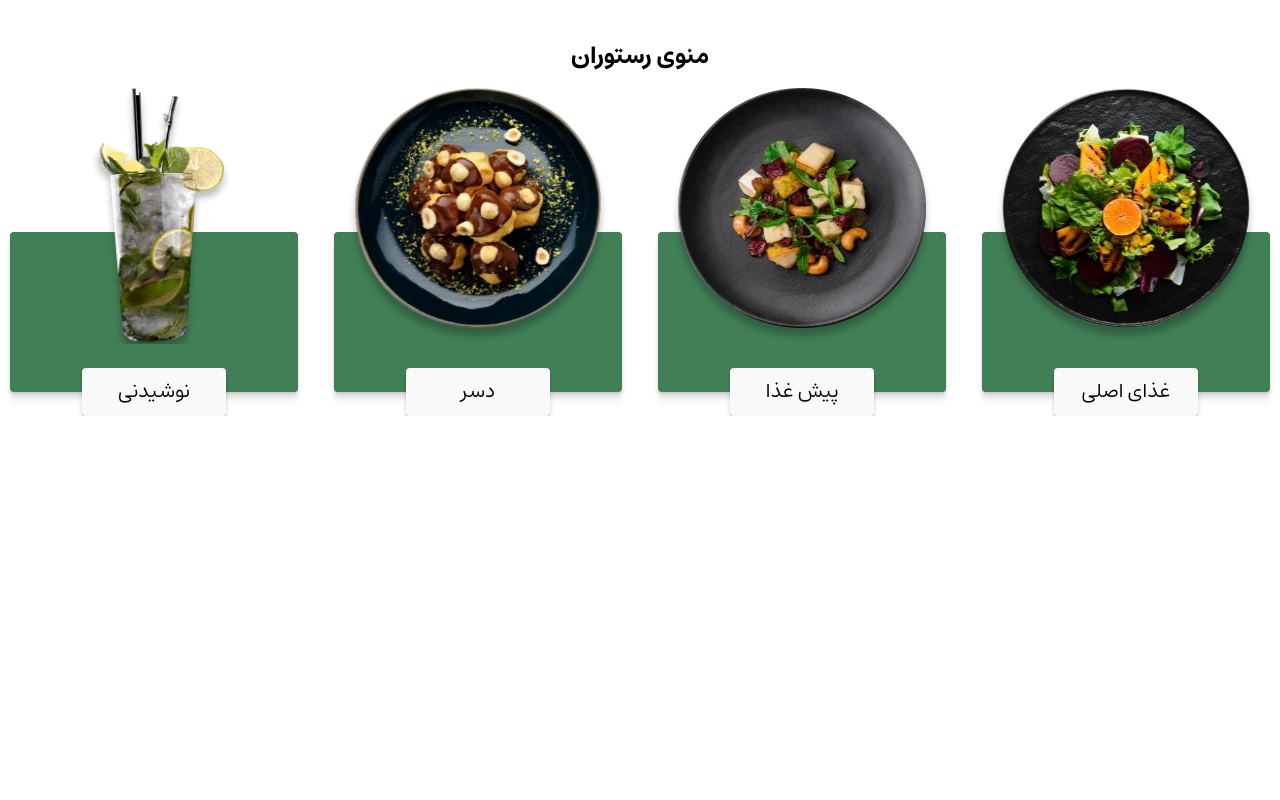
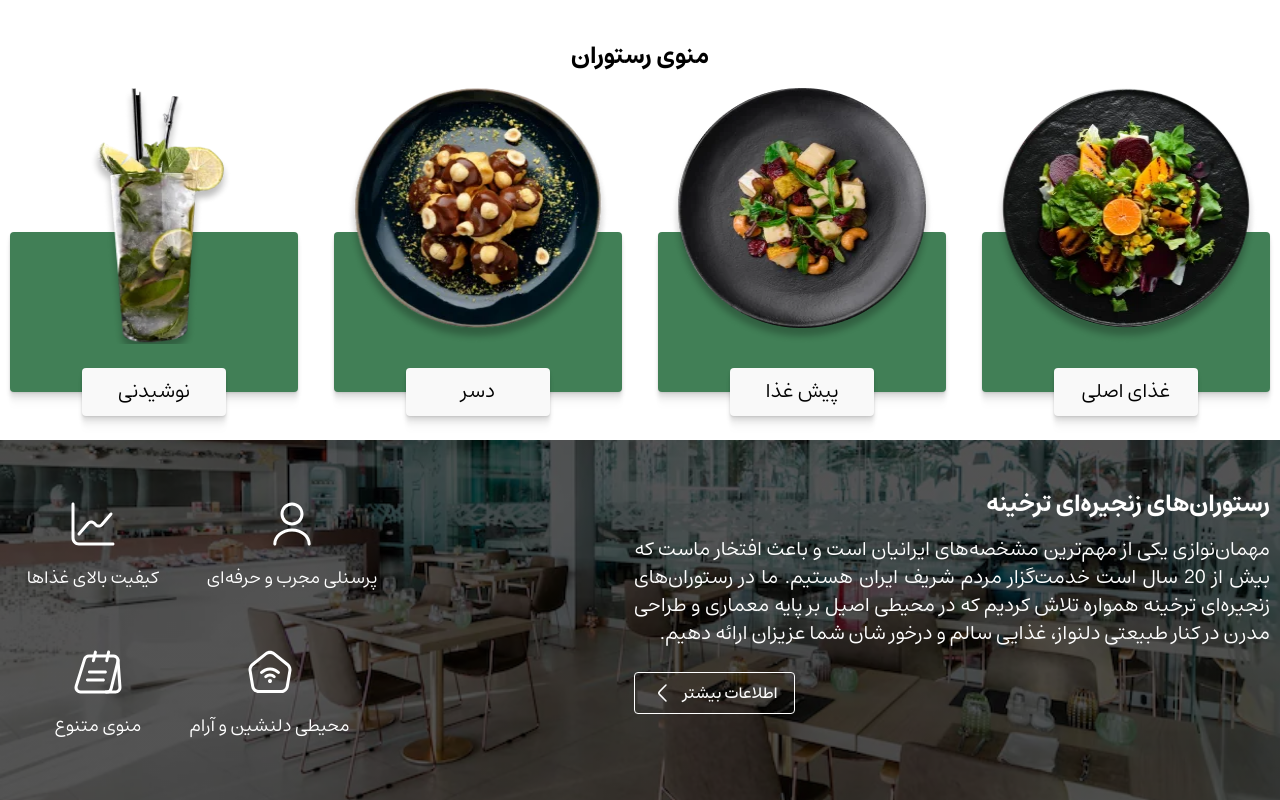
Before and after one commit to hhznmrnayeri/tarkhine-typescript, a React (Vite) app: page / in a window 1280 px wide. Shown: the part 444-1244 px from the top of the page. Before the commit the page ends 860 px from the top, so only its background shows below. Built offline with nearby package versions, Linux system fonts and the light colour scheme; data requests are answered from the project's data file.

Commit message:
build: :lipstick: create Intro section in home page
create Intro section with Icons in home page

import to home page

```diff
--- /dev/null
+++ b/src/assets/svg/DiagramIcon.tsx
@@ -0,0 +1,15 @@
+import { Icon } from "../../types/Icons.types";
+export default function DiagramIcon({ size }: Icon): React.ReactNode {
+  return (
+    <svg className={`${size}`} fill="none" viewBox="0 0 48 48">
+      <path
+        fill="currentColor"
+        d="M44 45.5H10c-4.14 0-7.5-3.36-7.5-7.5V4c0-.82.68-1.5 1.5-1.5s1.5.68 1.5 1.5v34c0 2.48 2.02 4.5 4.5 4.5h34c.82 0 1.5.68 1.5 1.5s-.68 1.5-1.5 1.5z"
+      ></path>
+      <path
+        fill="currentColor"
+        d="M10 35.5c-.34 0-.7-.12-.98-.36-.62-.54-.7-1.48-.16-2.12l9.18-10.72c1-1.16 2.44-1.86 3.96-1.92 1.52-.04 3.02.52 4.1 1.6l1.9 1.9c.5.5 1.14.74 1.86.74.7-.02 1.34-.34 1.8-.88l9.18-10.72c.54-.62 1.48-.7 2.12-.16.62.54.7 1.48.16 2.12L33.94 25.7c-1 1.16-2.44 1.86-3.96 1.92-1.54.04-3.02-.52-4.1-1.6L24 24.12c-.5-.5-1.16-.76-1.86-.74-.7.02-1.34.34-1.8.88l-9.18 10.72c-.32.34-.74.52-1.16.52z"
+      ></path>
+    </svg>
+  );
+}
--- /dev/null
+++ b/src/assets/svg/WifiIcon.tsx
@@ -0,0 +1,19 @@
+import { Icon } from "../../types/Icons.types";
+export default function WifiIcon({ size }: Icon): React.ReactNode {
+  return (
+    <svg className={`${size}`} fill="none" viewBox="0 0 48 48">
+      <path
+        fill="currentColor"
+        d="M35.2 45.12H12.8c-3.64 0-6.96-2.8-7.56-6.4L2.58 22.8c-.42-2.48.78-5.66 2.76-7.24L19.2 4.46c2.68-2.16 6.9-2.14 9.6.02l13.86 11.08c1.96 1.58 3.16 4.76 2.76 7.24l-2.66 15.92c-.6 3.54-3.98 6.4-7.56 6.4zM23.98 5.88c-1.06 0-2.12.32-2.9.94L7.22 17.92c-1.14.92-1.92 2.96-1.68 4.4L8.2 38.24c.36 2.1 2.46 3.88 4.6 3.88h22.4c2.14 0 4.24-1.78 4.6-3.9l2.66-15.92c.24-1.44-.56-3.5-1.68-4.4L26.92 6.82c-.8-.62-1.86-.94-2.94-.94z"
+      ></path>
+      <path
+        fill="currentColor"
+        d="M28.24 30.26c-.38 0-.74-.14-1.04-.42-1.94-1.86-4.46-1.86-6.42 0-.6.58-1.54.56-2.12-.04-.58-.6-.56-1.54.04-2.12 3.1-2.98 7.44-2.98 10.56 0 .6.58.62 1.52.04 2.12-.26.3-.66.46-1.06.46z"
+      ></path>
+      <path
+        fill="currentColor"
+        d="M32.48 26.02c-.38 0-.76-.14-1.04-.42-.94-.92-2-1.66-3.12-2.2-2.8-1.34-5.86-1.34-8.64 0-1.12.54-2.16 1.28-3.12 2.2-.58.58-1.54.58-2.12-.02-.58-.6-.56-1.54.02-2.12 1.18-1.16 2.5-2.08 3.92-2.76 3.62-1.74 7.62-1.74 11.22 0 1.42.68 2.74 1.6 3.92 2.76a1.491 1.491 0 01-1.04 2.56zM24 35c-.52 0-1.02-.2-1.42-.58-.78-.78-.78-2.04 0-2.82.78-.78 2.06-.78 2.84 0 .78.78.78 2.04 0 2.82-.4.38-.9.58-1.42.58z"
+      ></path>
+    </svg>
+  );
+}
--- a/src/view/Home/Index.tsx
+++ b/src/view/Home/Index.tsx
@@ -6,6 +6,7 @@ import SearchBox from "../../components/SearchBox";
 import Topic from "./Topic";
 import { TopicType } from "../../types/Topic.types";
 import { BranchType } from "../../types/Branch.types";
+import Intro from "./Intro";
 export default function Index() {
   const [topicArray, setTopicArray] = useState<TopicType[]>([]);
   const [branchArray, setBranchArray] = useState<BranchType[]>([]);
@@ -29,6 +30,7 @@ export default function Index() {
       <HeaderSlider title="تجربه غذای سالم گیاهی به سبک ترخینه" />
       <SearchBox />
       <Topic topicArray={topicArray} branchArray={branchArray} />
+      <Intro />
     </>
   );
 }
--- /dev/null
+++ b/src/view/Home/Intro.tsx
@@ -0,0 +1,71 @@
+import { NavLink } from "react-router-dom";
+import ArrowLeftIcon from "../../assets/svg/ArrowLeftIcon";
+import UserIcon from "../../assets/svg/UserIcon";
+import DiagramIcon from "../../assets/svg/DiagramIcon";
+import WifiIcon from "../../assets/svg/WifiIcon";
+import MenuBoardIcon from "../../assets/svg/MenuBoardIcon";
+export default function Intro() {
+  return (
+    <section className="bg-section bg-center bg-cover text-white mt-10 md:mt-12 py-4 md:py-12">
+      <div className="container">
+        {/* section wrapper */}
+        <div className="flex flex-col md:flex-row items-start justify-between gap-6 gap-x-16 lg:gap-x-48 xl:gap-x-60">
+          {/* right box */}
+          <div className="flex flex-col items-start gap-2 md:gap-4">
+            {/* title */}
+            <h3 className="md:text-2xl md:font-estedadBold">
+              رستوران‌های زنجیره‌ای ترخینه
+            </h3>
+            {/* description */}
+            <p className="text-2xs md:text-xl text-justify">
+              مهمان‌نوازی یکی از مهم‌ترین مشخصه‌های ایرانیان است و باعث افتخار
+              ماست که بیش از 20 سال است خدمت‌گزار مردم شریف ایران هستیم. ما در
+              رستوران‌های زنجیره‌ای ترخینه همواره تلاش کردیم که در محیطی اصیل بر
+              پایه معماری و طراحی مدرن در کنار طبیعتی دلنواز، غذایی سالم و درخور
+              شان شما عزیزان ارائه دهیم.
+            </p>
+            {/* btn */}
+            <NavLink
+              to="/about"
+              className="text-xs md:text-base md:font-estedadMedium flex items-center gap-2 border border-white rounded p-2 md:px-4 self-end mt-2"
+            >
+              اطلاعات بیشتر
+              <ArrowLeftIcon size="w-4 h-4 md:w-6 md:h-6" />
+            </NavLink>
+          </div>
+          {/* left box */}
+          <div className="flex-center flex-wrap w-full md:w-96 md:flex-shrink-0 justify-between gap-x-6 gap-y-8">
+            {/* about item */}
+            <div className="flex-center flex-col gap-1 md:gap-4 p-3">
+              {/* about icon */}
+              <UserIcon size="w-6 h-6 md:w-12 md:h-12" />
+              {/* about title */}
+              <h4 className="text-xs md:text-lg">پرسنلی مجرب و حرفه‌ای</h4>
+            </div>
+            {/* about item */}
+            <div className="flex-center flex-col gap-1 md:gap-4 p-3">
+              {/* about icon */}
+              <DiagramIcon size="w-6 h-6 md:w-12 md:h-12" />
+              {/* about title */}
+              <h4 className="text-xs md:text-lg">کیفیت بالای غذاها</h4>
+            </div>
+            {/* about item */}
+            <div className="flex-center flex-col gap-1 md:gap-4 p-3">
+              {/* about icon */}
+              <WifiIcon size="w-6 h-6 md:w-12 md:h-12" />
+              {/* about title */}
+              <h4 className="text-xs md:text-lg">محیطی دلنشین و آرام</h4>
+            </div>
+            {/* about item */}
+            <div className="flex-center flex-col gap-1 md:gap-4 p-3">
+              {/* about icon */}
+              <MenuBoardIcon size="w-6 h-6 md:w-12 md:h-12" />
+              {/* about title */}
+              <h4 className="text-xs md:text-lg">منوی متنوع</h4>
+            </div>
+          </div>
+        </div>
+      </div>
+    </section>
+  );
+}
```
